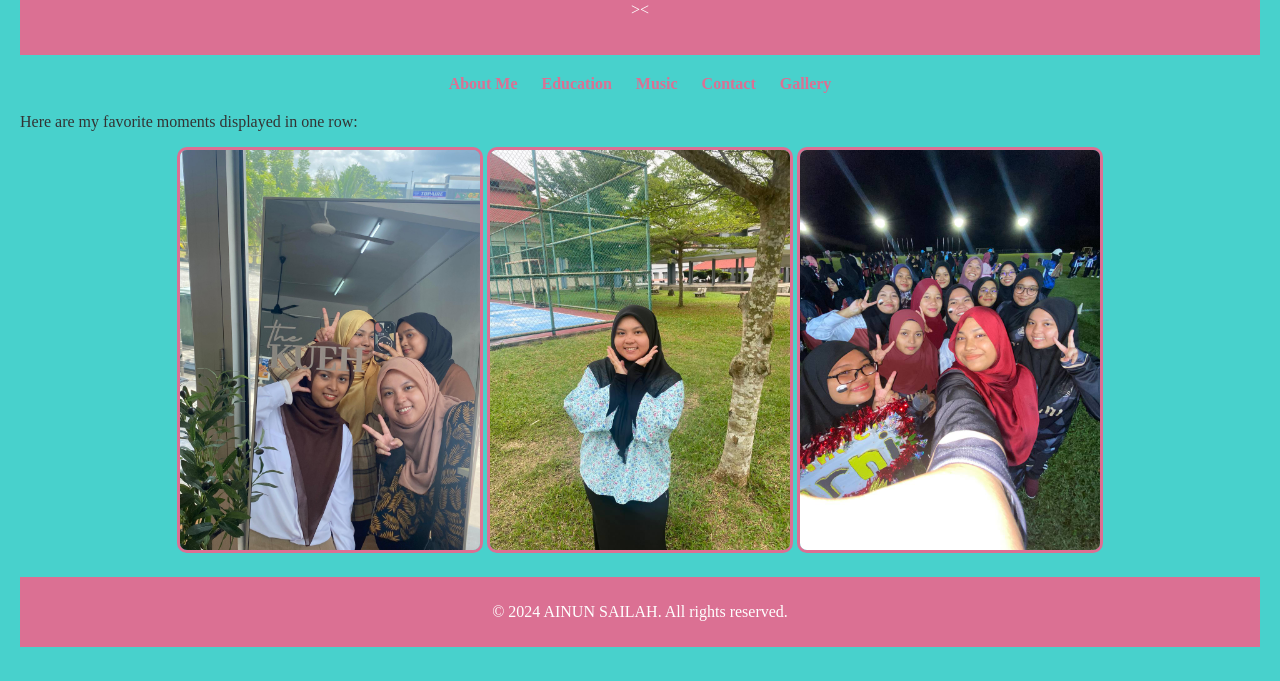
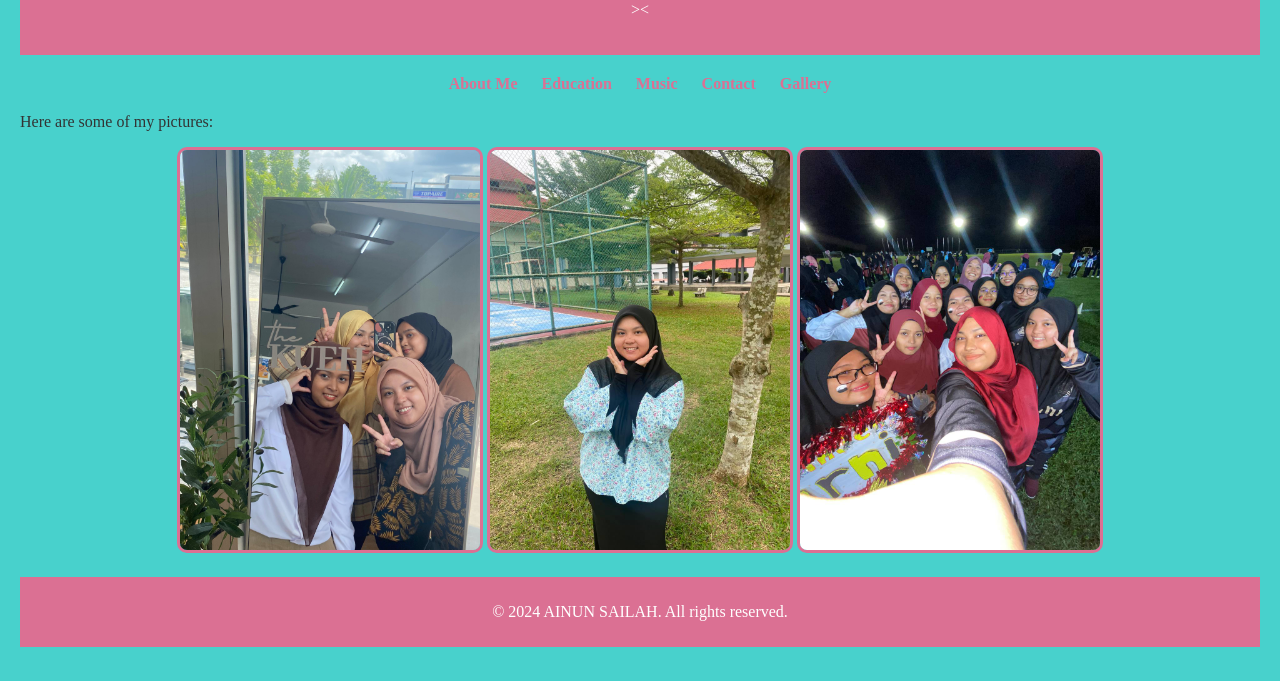
Before and after one commit to ainunsailah/my-resume-page, a plain HTML site: page gallery.html in a window 1280 px wide. Shown: the part 119-800 px from the top of the page. Drawn offline with Linux system fonts and the light colour scheme.

Commit message:
Update gallery.html

```diff
--- a/gallery.html
+++ b/gallery.html
@@ -75,7 +75,7 @@
 
     </nav>
 
-  <p>Here are my favorite moments displayed in one row:</p>
+  <p>Here are some of my pictures:</p>
 
 <center>
     <div class="photo-row">
```
